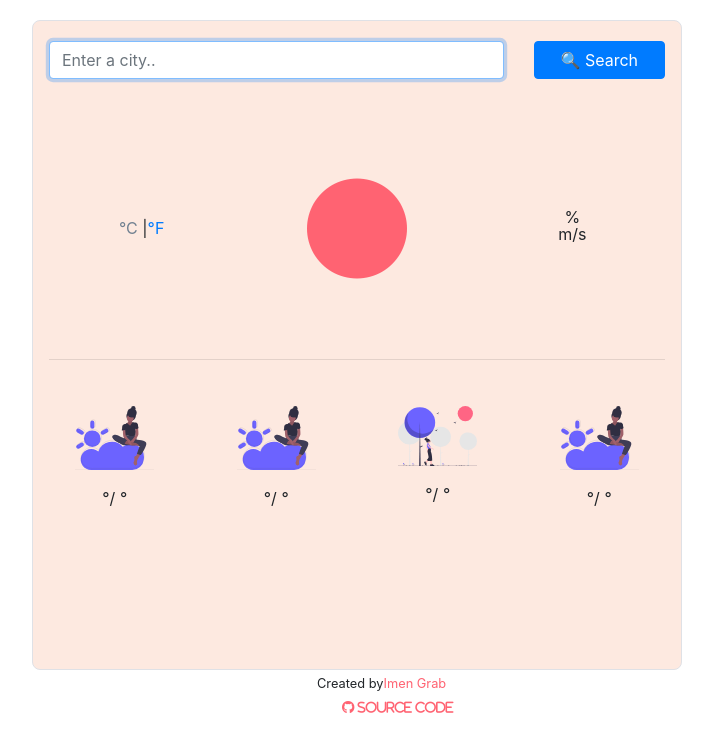
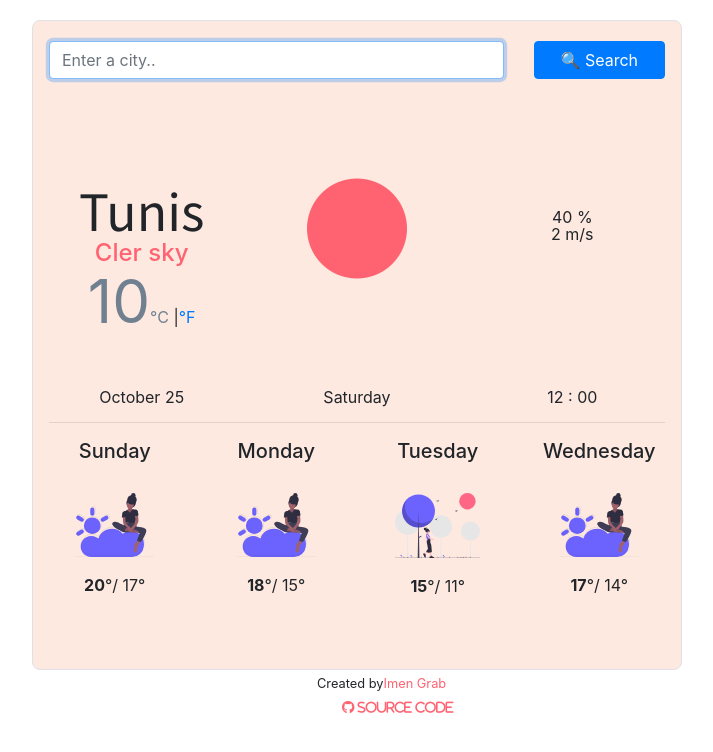
Before and after one commit to ImenGH/weather-react, a React (Create React App) app: page / in a window 1280 px wide. Shown: the top 752 px of the page, without its empty margins (283-996 px from the left). Built offline with nearby package versions, Linux system fonts and the light colour scheme; some icons are missing.

Commit message:
Add props

```diff
--- a/src/App.css
+++ b/src/App.css
@@ -46,7 +46,7 @@
   width: 60%;
 }
 .sunny {
-  width: 60%;
+  width: 65%;
 }
 
 .iconify {
--- a/src/App.js
+++ b/src/App.js
@@ -7,7 +7,29 @@ import "./App.css";
 function App() {
   return (
     <div>
-      <Weather />
+      <Weather
+        city="Tunis"
+        temperature={10}
+        description="Cler sky"
+        humidity={40}
+        wind={2}
+        month="October"
+        date={25}
+        day="Saturday"
+        hour="12 : 00"
+        day1="Sunday"
+        day2="Monday"
+        day3="Tuesday"
+        day4="Wednesday"
+        tempmax1={20}
+        tempmax2={18}
+        tempmax3={15}
+        tempmax4={17}
+        tempmin1={17}
+        tempmin2={15}
+        tempmin3={11}
+        tempmin4={14}
+      />
       <Footer />
     </div>
   );
--- a/src/Weather.js
+++ b/src/Weather.js
@@ -5,7 +5,7 @@ import sunny from "./images/sunny.svg";
 import rain from "./images/rain.svg";
 import snow from "./images/snow.svg";
 
-export default function Weather() {
+export default function Weather(props) {
   return (
     <div className="box-wrap">
       <form id="real-city" className="mb-2">
@@ -33,11 +33,13 @@ export default function Weather() {
       <div className="row currentWeather">
         <div className="col-4">
           <div className="clearfix">
-            <h1 id="city"></h1>
-            <h4 id="visibility"></h4>
+            <h1 id="city">{props.city}</h1>
+            <h4 id="visibility">{props.description}</h4>
             <br />
             <div>
-              <span className="temperature" id="temp"></span>
+              <span className="temperature" id="temp">
+                {props.temperature}
+              </span>
               <a href="#" id="celsius" className="active">
                 °C
               </a>{" "}
@@ -60,7 +62,7 @@ export default function Weather() {
                 data-icon="wi-humidity"
                 data-inline="false"
               ></span>
-              <span id="humidity"></span> %
+              <span id="humidity">{props.humidity}</span> %
             </div>
 
             <div className="col-12">
@@ -69,7 +71,7 @@ export default function Weather() {
                 data-icon="bx:bx-wind"
                 data-inline="false"
               ></span>
-              <span id="windy"></span> m/s
+              <span id="windy">{props.wind}</span> m/s
             </div>
           </div>
         </div>
@@ -78,14 +80,14 @@ export default function Weather() {
       <br />
       <div className="row date">
         <div className="col-4">
-          <span id="actual-month"></span>
-          <span id="actual-date"> </span>
+          <span id="actual-month">{props.month}</span>
+          <span id="actual-date"> {props.date}</span>
         </div>
         <div className="col-4">
-          <span id="today"></span>
+          <span id="today">{props.day}</span>
         </div>
         <div className="col-4">
-          <span id="actual-hour"></span>
+          <span id="actual-hour">{props.hour}</span>
         </div>
       </div>
 
@@ -94,7 +96,7 @@ export default function Weather() {
       <div className="row weekWeather">
         <div className="col-3">
           <div className="friday">
-            <h5 id="day-one"></h5>
+            <h5 id="day-one">{props.day1}</h5>
 
             <img
               className="cloudy weather-icon"
@@ -103,13 +105,14 @@ export default function Weather() {
               id="img-day1"
             />
             <div>
-              <b id="max-1"></b>°/ <span id="min-1"></span>°
+              <b id="max-1">{props.tempmax1}</b>°/{" "}
+              <span id="min-1">{props.tempmin1}</span>°
             </div>
           </div>
         </div>
         <div className="col-3">
           <div className="saturday">
-            <h5 id="day-two"></h5>
+            <h5 id="day-two">{props.day2}</h5>
 
             <img
               className="cloudy weather-icon"
@@ -118,13 +121,14 @@ export default function Weather() {
               id="img-day2"
             />
             <div>
-              <b id="max-2"></b>°/ <span id="min-2"></span>°
+              <b id="max-2">{props.tempmax2}</b>°/{" "}
+              <span id="min-2">{props.tempmin2}</span>°
             </div>
           </div>
         </div>
         <div className="col-3">
           <div className="sunday">
-            <h5 id="day-three"></h5>
+            <h5 id="day-three">{props.day3}</h5>
 
             <img
               className="sunny weather-icon"
@@ -133,13 +137,14 @@ export default function Weather() {
               id="img-day3"
             />
             <div>
-              <b id="max-3"></b>°/ <span id="min-3"></span>°
+              <b id="max-3">{props.tempmax3}</b>°/{" "}
+              <span id="min-3">{props.tempmin3}</span>°
             </div>
           </div>
         </div>
         <div className="col-3">
           <div className="monday">
-            <h5 id="day-four"></h5>
+            <h5 id="day-four">{props.day4}</h5>
 
             <img
               className="cloudy weather-icon"
@@ -148,7 +153,8 @@ export default function Weather() {
               id="img-day4"
             />
             <div>
-              <b id="max-4"></b>°/ <span id="min-4"></span>°
+              <b id="max-4">{props.tempmax4}</b>°/{" "}
+              <span id="min-4">{props.tempmin4}</span>°
             </div>
           </div>
         </div>
```
